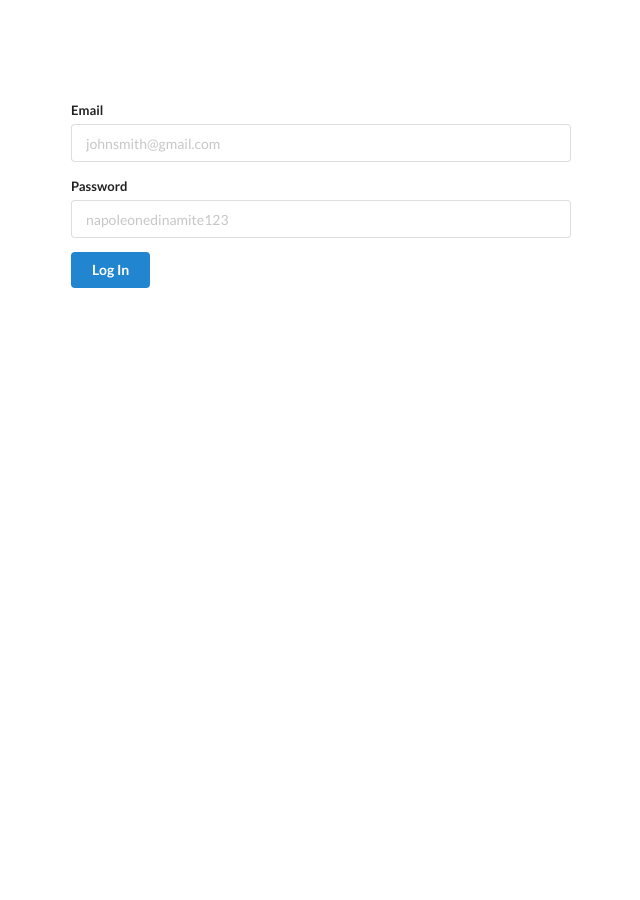
After one commit to its-a-setup/road_to_10k, a Flask app: page /registration in a window 1280 px wide. The commit adds this page. Shown: the whole page, without its empty margins (319-959 px from the left). Run offline with Flask 3, Linux system fonts and the light colour scheme.

Commit message:
add registration

```diff
--- a/app.py
+++ b/app.py
@@ -1,8 +1,9 @@
+import os
+from datetime import datetime
+
+from dotenv import load_dotenv
 from flask import Flask, redirect, render_template, request, url_for
 from flask_sqlalchemy import SQLAlchemy
-from dotenv import load_dotenv
-from datetime import datetime
-import os
 
 load_dotenv()
 USERNAME = os.getenv("USERNAME")
@@ -14,7 +15,7 @@ app.config[
     "SQLALCHEMY_DATABASE_URI"
 ] = f"mysql+mysqlconnector://{USERNAME}:{PASSWORD}@localhost:3306/road_10k_v2"
 app.config["SQLALCHEMY_TRACK_MODIFICATIONS"] = False
-app.config['TEMPLATES_AUTO_RELOAD'] = True
+app.config["TEMPLATES_AUTO_RELOAD"] = True
 
 db = SQLAlchemy(app)
 
@@ -25,6 +26,11 @@ class SESSIONS(db.Model):
     created_at = db.Column(db.DATETIME, default=datetime.utcnow())
     tag = db.Column(db.String(100))
     time_passed = db.Column(db.Time, default="00:00:00")
+
+
+class USERS(db.Model):
+    email = db.Column(db.String(100), primary_key=True)
+    password = db.Column(db.String(100))
 
 
 db.create_all()
@@ -39,7 +45,7 @@ def home():
 @app.post("/add")
 def add():
     tag = request.form.get("tag")
-    new_session = SESSIONS(tag=tag, complete=False)
+    new_session = SESSIONS(tag=tag)
     db.session.add(new_session)
     db.session.commit()
     return redirect(url_for("home"))
@@ -47,7 +53,28 @@ def add():
 
 @app.get("/delete/<int:session_id>")
 def delete(session_id):
-    session = db.session.query(SESSIONS).filter(SESSIONS.session_id == session_id).first()
+    session = (
+        db.session.query(SESSIONS).filter(SESSIONS.session_id == session_id).first()
+    )
     db.session.delete(session)
     db.session.commit()
     return redirect(url_for("home"))
+
+
+@app.route("/registration")
+def log_in():
+    return render_template("registration.html")
+
+
+@app.post("/add_user")
+def add_user():
+    email = request.form.get("email")
+    password = request.form.get("password")
+
+    new_user = USERS(email=email, password=password)
+    db.session.add(new_user)
+    db.session.commit()
+    return redirect(url_for("home"))
+
+if __name__ == "__main__":
+    app.run(port=8000, debug=True)
--- a/templates/base.html
+++ b/templates/base.html
@@ -11,9 +11,9 @@
 </head>
 
 <body>
-    <div style="margin-top: 50px;" class="ui container">
+    <div style="margin-top: 50px; position:relative;" class="ui container">
         <h1 class="ui center aligned header">Road to 10k</h1>
-
+        <a href="/registration" class="ui green button" style="position:absolute;right:0;top:0">Log in / Sign up </a>
         <form class="ui form" action="/add" method="post">
             <div class="field">
                 <label>Session tag</label>
--- /dev/null
+++ b/templates/registration.html
@@ -0,0 +1,29 @@
+<!DOCTYPE html>
+<html lang="en">
+
+<head>
+    <meta charset="UTF-8">
+    <meta name="viewport" content="width=device-width, initial-scale=1.0">
+    <title>Log in</title>
+
+    <link rel="stylesheet" href="https://cdn.jsdelivr.net/npm/semantic-ui@2.4.2/dist/semantic.min.css">
+    <script src="https://cdn.jsdelivr.net/npm/semantic-ui@2.4.2/dist/semantic.min.js"></script>
+</head>
+
+<body>
+    <div style="margin-top: 100px;" class="ui container">
+
+        <form class="ui form" action="/add_user" method="post" style="width:500px; margin: 0 auto;">
+            <div class="field">
+                <label for="email">Email</label>
+                <input id="email" type="email" name="email" placeholder="johnsmith@gmail.com"><br>
+            </div>
+
+            <div class="field">
+                <label for="password">Password</label>
+                <input id="password" type="text" name="password" placeholder="napoleonedinamite123"><br>
+            </div>
+            <button class="ui blue button" type="submit">Log In</button>
+        </form>
+    </div>
+</body>
```
Also changed, not shown: README.md.
